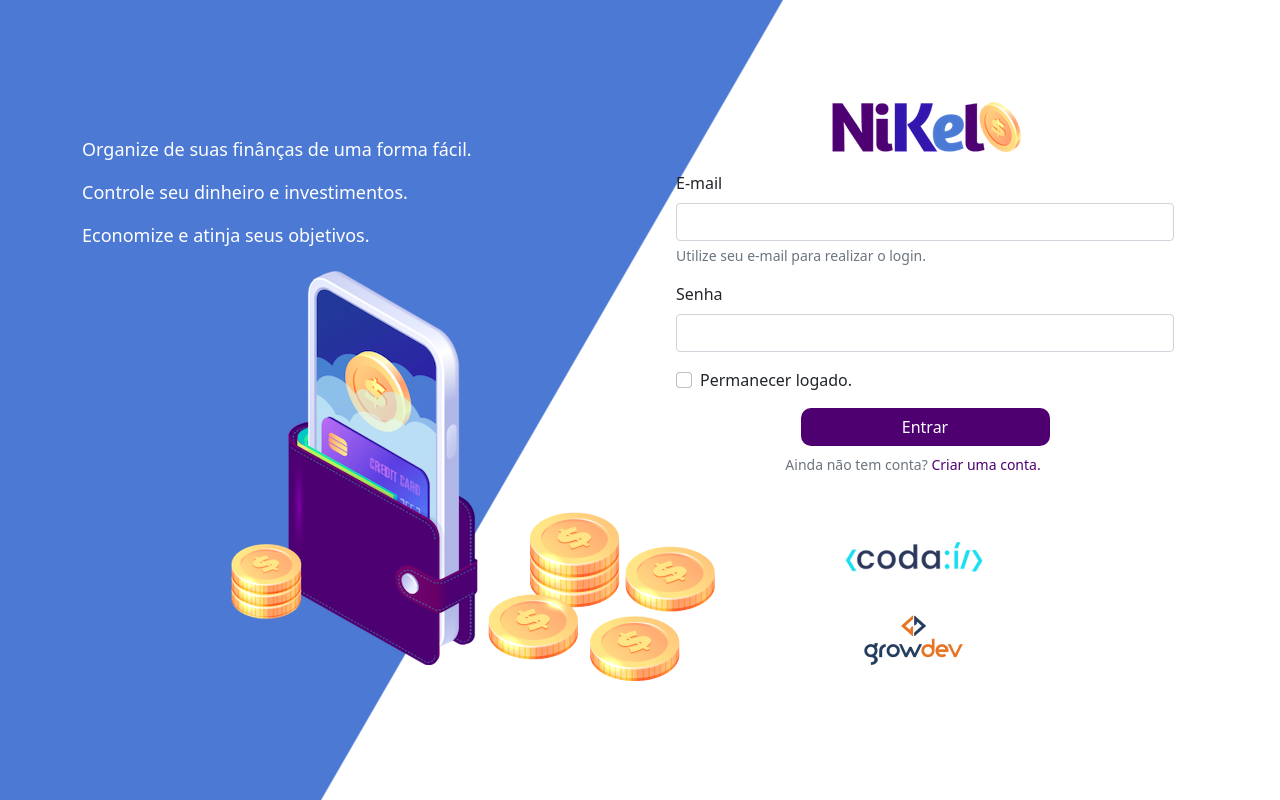
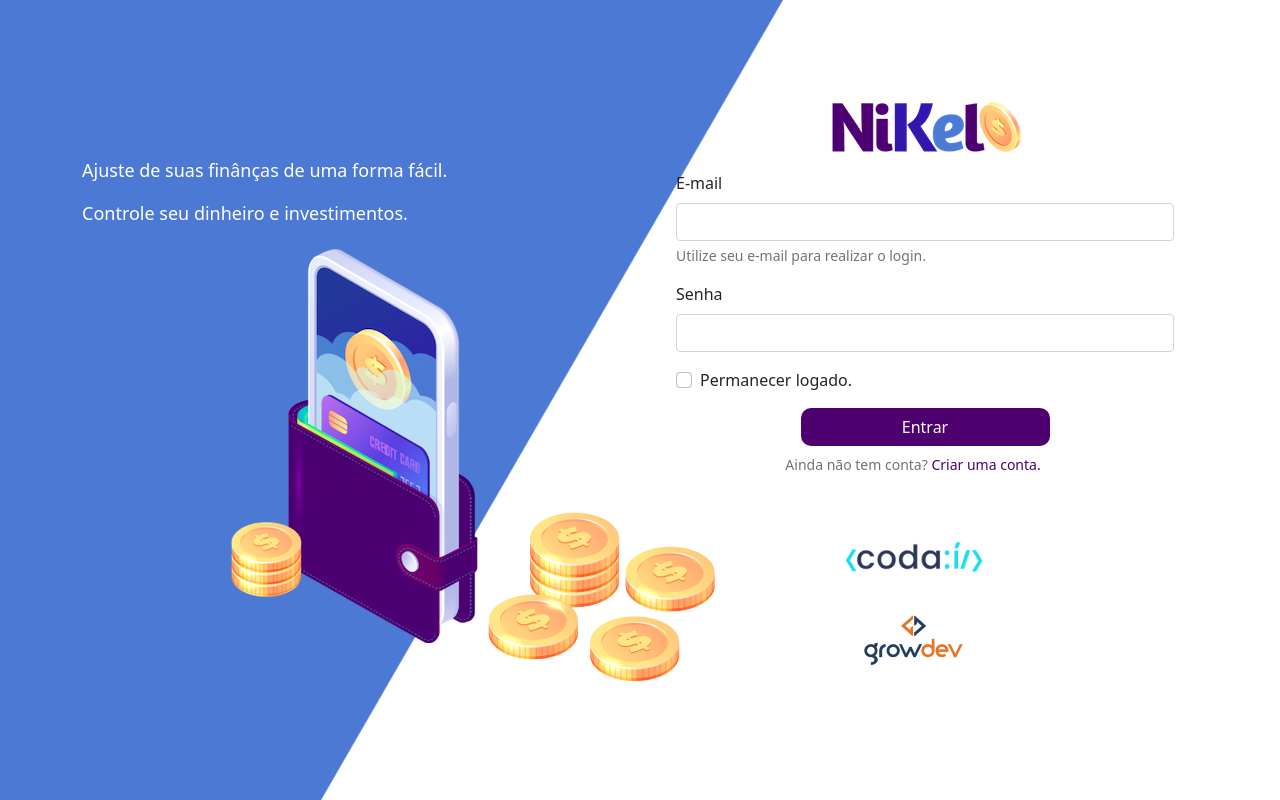
Before and after one commit to MClementeS/nikel, a plain HTML site: page public/index.html in a window 1280 px wide. Drawn offline with nearby package versions, Linux system fonts and the light colour scheme.

Commit message:
Alterado o text login

```diff
--- a/public/index.html
+++ b/public/index.html
@@ -17,9 +17,8 @@
             <div class="row vh-100">
                 <div class="col d-flex justify-content-center my-5 flex-column">
                     <div class="text-login">
-                        <p>Organize de suas finânças de uma forma fácil.</p>
+                        <p>Ajuste de suas finânças de uma forma fácil.</p>
                         <p>Controle seu dinheiro e investimentos.</p>
-                        <p>Economize e atinja seus objetivos.</p>
                     </div>
                     <div class="text-center">
                         <img src="./assets/pocket.png" alt="image pockets" class="img-fluid srcset="">
```
